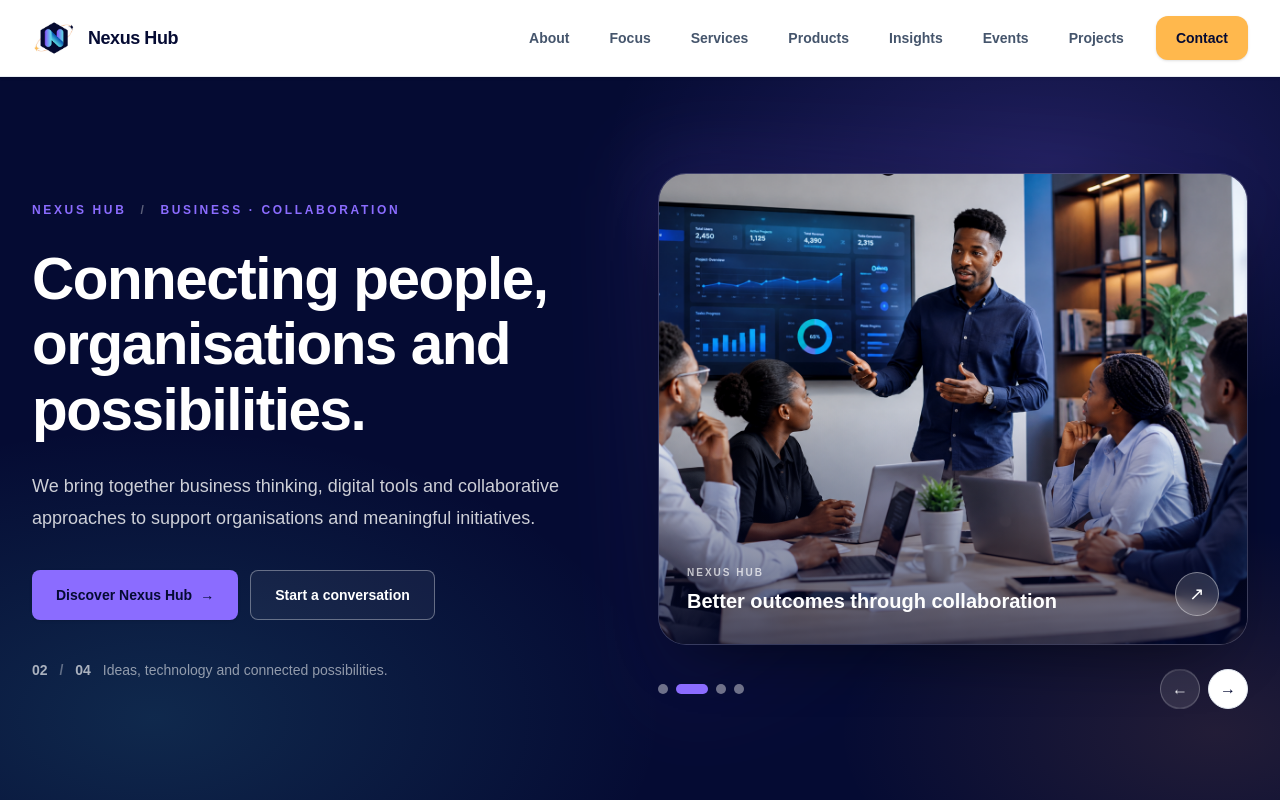
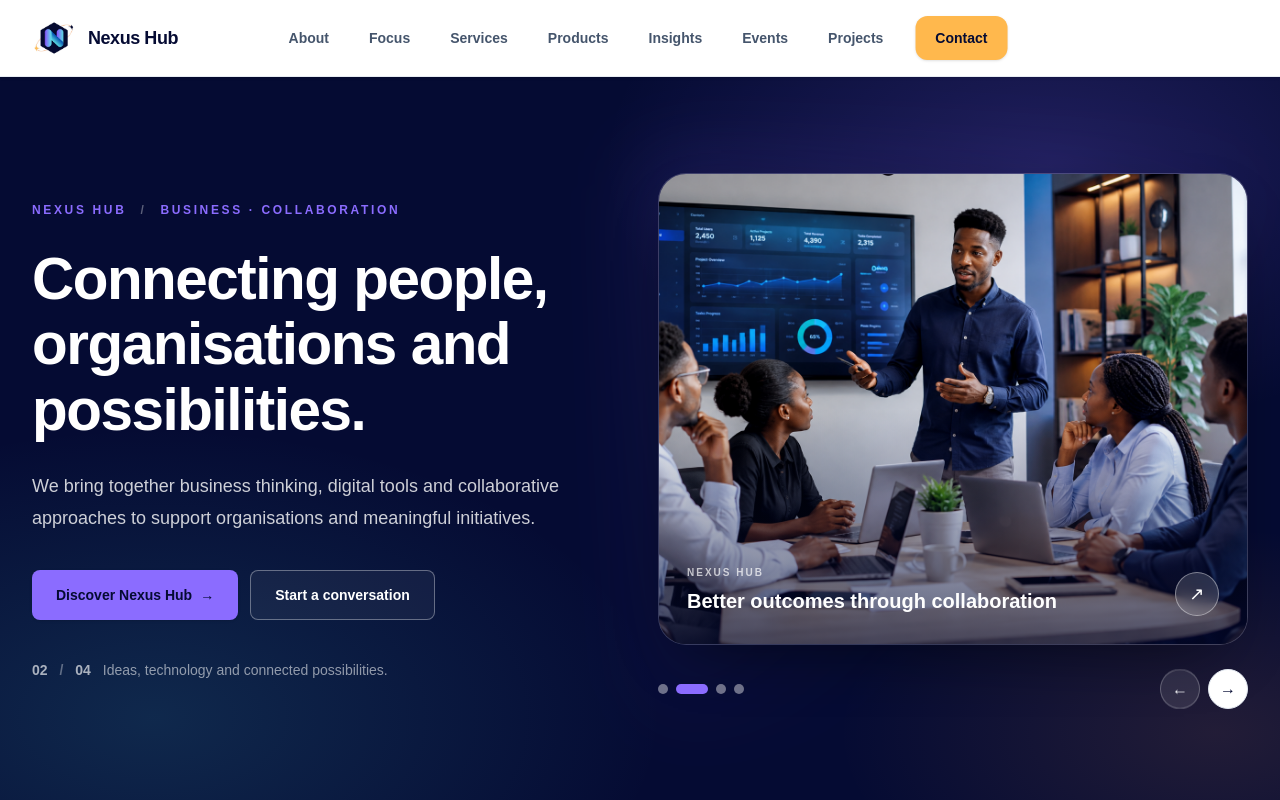
Before and after one commit to hlestakovjames/nexushub-frontend, a Next.js app: page / in a window 1280 px wide. Shown: the top 800 px of the page. Built offline with nearby package versions, Linux system fonts and the light colour scheme.

Commit message:
Center desktop navigation links

```diff
--- a/components/navigation/GlobalNav.tsx
+++ b/components/navigation/GlobalNav.tsx
@@ -19,7 +19,7 @@ export default function GlobalNav() {
 
   return (
     <header className="sticky top-0 z-50 w-full border-b border-slate-200/80 bg-white/95 text-[#050B33] shadow-sm backdrop-blur-md">
-      <div className="mx-auto flex min-h-[76px] max-w-7xl items-center justify-between gap-6 px-5 sm:px-6 lg:px-8">
+      <div className="relative mx-auto flex min-h-[76px] max-w-7xl items-center justify-between gap-6 px-5 sm:px-6 lg:px-8">
         <Link
           href="/"
           aria-label="Nexus Hub home"
@@ -30,7 +30,7 @@ export default function GlobalNav() {
 
         <nav
           aria-label="Main navigation"
-          className="hidden items-center gap-2 md:flex"
+          className="hidden items-center gap-2 md:flex lg:absolute lg:left-1/2 lg:-translate-x-1/2"
         >
           {corporateNavigation.map((item) => {
             const active = isActivePath(pathname, item.href);
```
